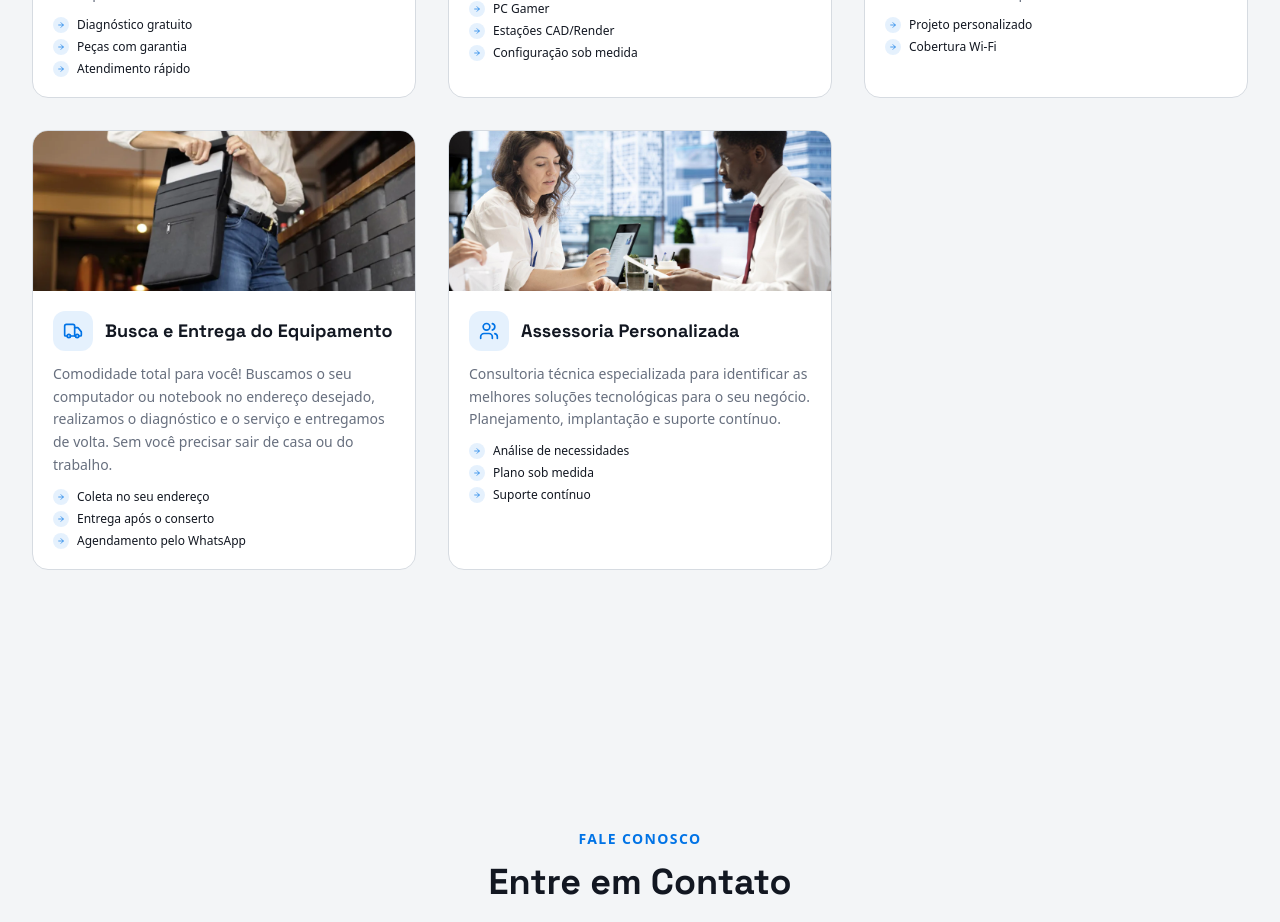
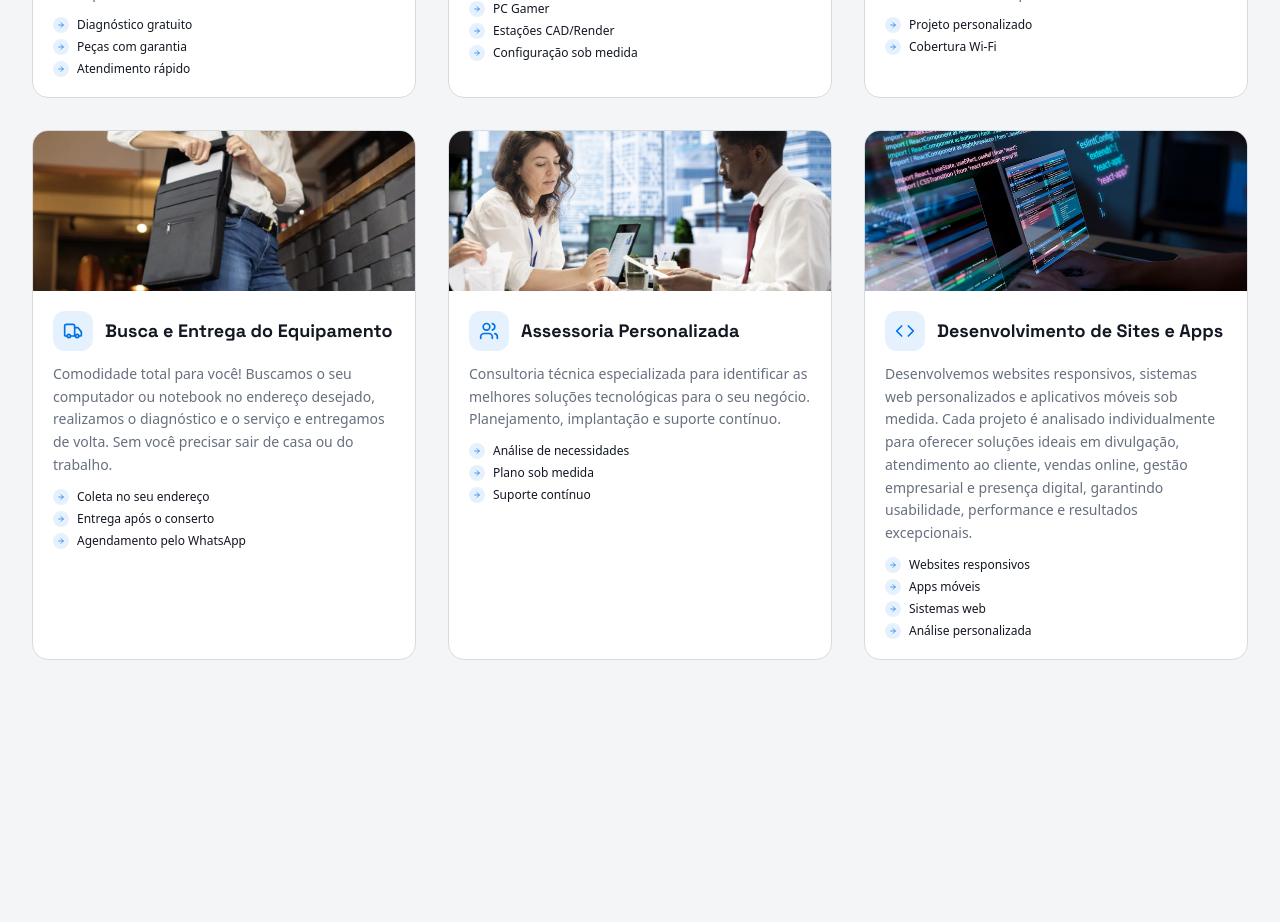
Before and after one commit to squash1104/siterender, a React (Vite) app: page / in a window 1280 px wide. Shown: the part 2160-3082 px from the top of the page. Built offline with nearby package versions, Linux system fonts and the light colour scheme.

Commit message:
Add Desenvolvimento de Sites e Apps service

```diff
--- a/src/components/landing/ServicesSection.jsx
+++ b/src/components/landing/ServicesSection.jsx
@@ -1,12 +1,13 @@
 import React from "react";
 import { motion } from "framer-motion";
-import { Monitor, Wifi, Users, Truck, ArrowRight, Cpu } from "lucide-react";
+import { Monitor, Wifi, Users, Truck, ArrowRight, Cpu, Code } from "lucide-react";
 
 import manutencaoImg from "/Manutenção.jpg";
 import pcGamerImg from "/pc gamer.avif";
 import redeImg from "/rede.webp";
 import buscarImg from "/buscar.webp";
 import assessoriaImg from "/assessoria.jpg";
+import desenvolvimentoImg from "/desenvolvimento.avif";
 
 const services = [
   {
@@ -48,6 +49,14 @@ const services = [
       "Consultoria técnica especializada para identificar as melhores soluções tecnológicas para o seu negócio. Planejamento, implantação e suporte contínuo.",
     features: ["Análise de necessidades", "Plano sob medida", "Suporte contínuo"],
     image: assessoriaImg,
+  },
+  {
+    icon: Code,
+    title: "Desenvolvimento de Sites e Apps",
+    description:
+      "Desenvolvemos websites responsivos, sistemas web personalizados e aplicativos móveis sob medida. Cada projeto é analisado individualmente para oferecer soluções ideais em divulgação, atendimento ao cliente, vendas online, gestão empresarial e presença digital, garantindo usabilidade, performance e resultados excepcionais.",
+    features: ["Websites responsivos", "Apps móveis", "Sistemas web", "Análise personalizada"],
+    image: desenvolvimentoImg,
   },
 ];
 
```
Also changed, not shown: public/desenvolvimento.avif (added).
